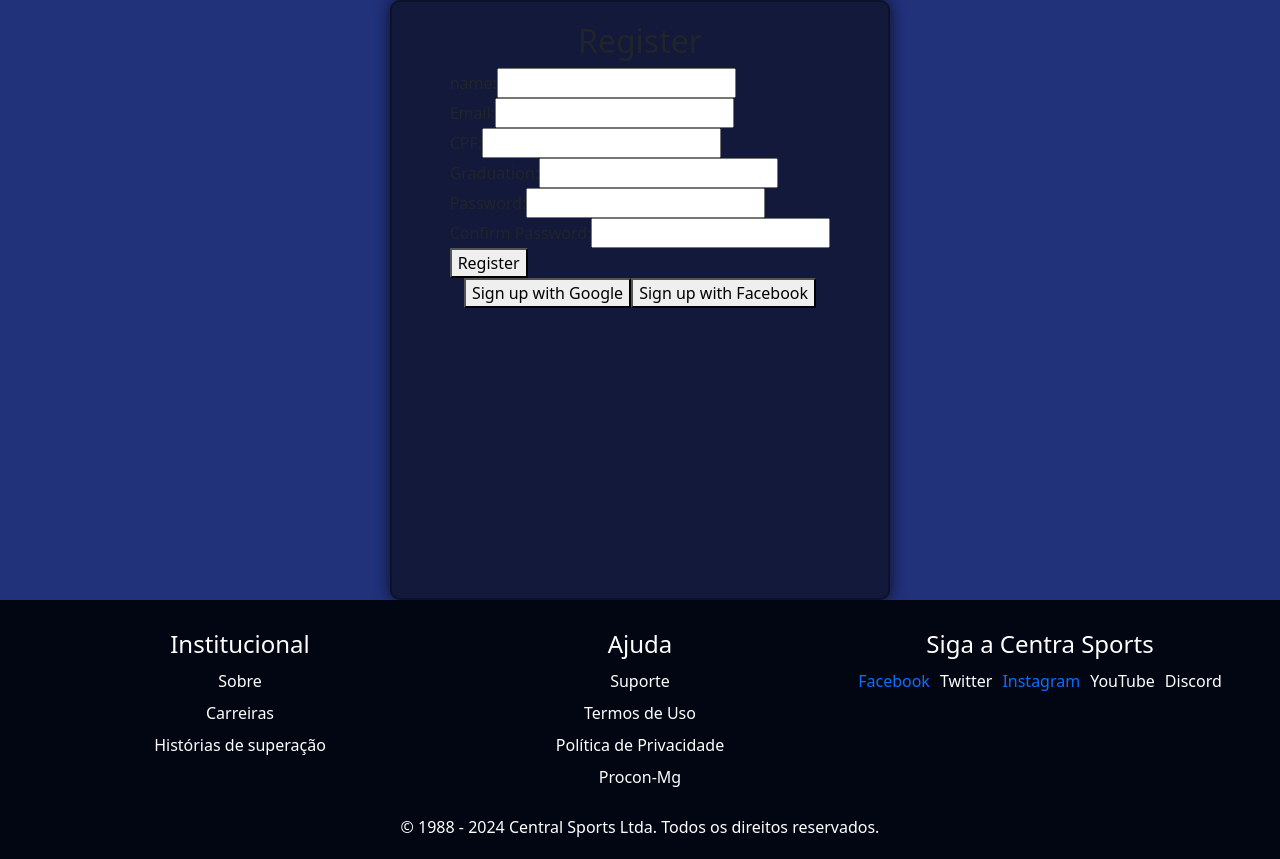
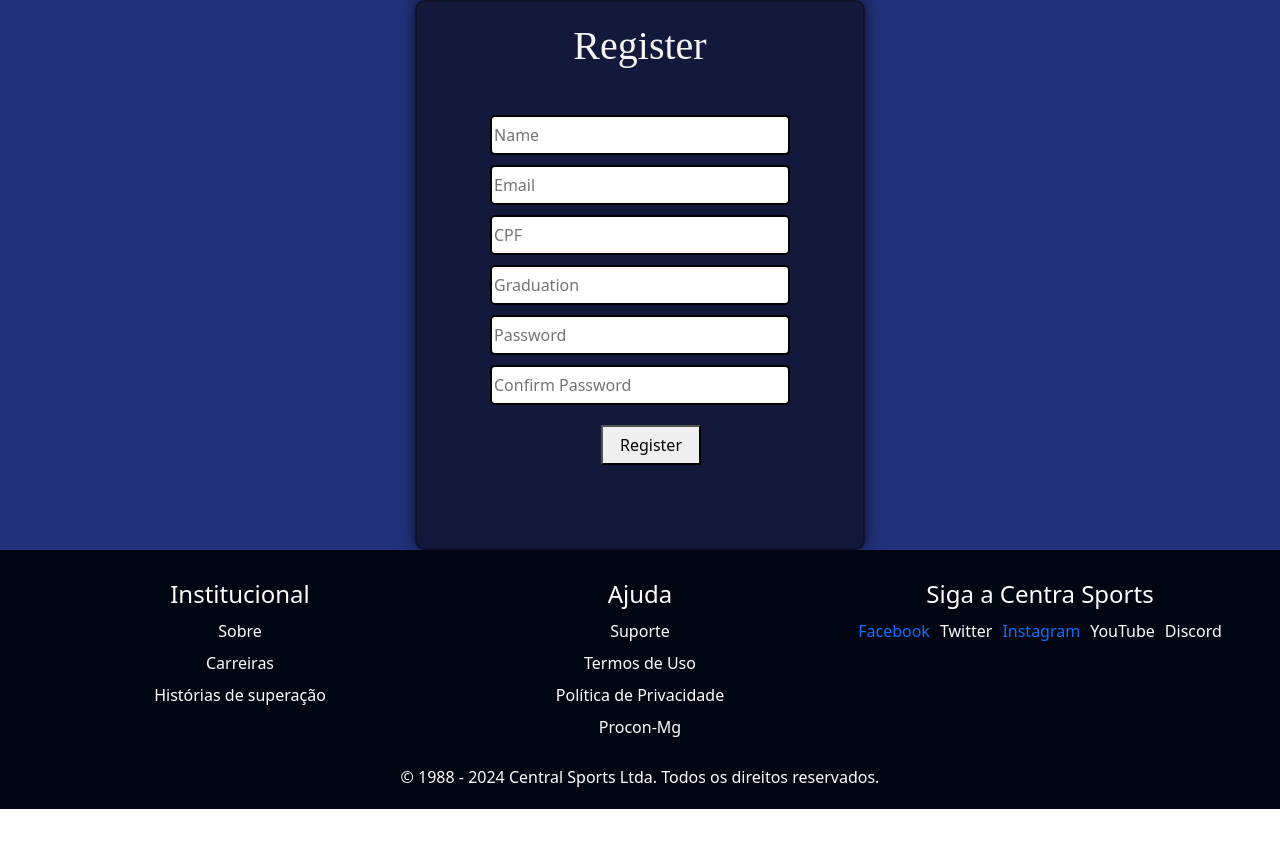
Before and after one commit to FelipeMateus4/Central-Sports, a React (Create React App) app in the folder Implementacao/front-end/: page /treinador/register in a window 1280 px wide. After the commit the page ends 809 px from the top, so only its background shows below. Built offline with nearby package versions, Linux system fonts and the light colour scheme.

Commit message:
style: register changes

```diff
--- a/Implementacao/front-end/src/Pages/Register/Register.css
+++ b/Implementacao/front-end/src/Pages/Register/Register.css
@@ -15,8 +15,8 @@
     align-items: center;
     display: flex;
     flex-direction: column;
-    width: 500px;
-    height: 600px; /* Aumenta a altura para acomodar os botões sociais */
+    width: 450px;
+    height: 550px; /* Aumenta a altura para acomodar os botões sociais */
     padding: 20px;
     background-color: rgb(19, 25, 59);
     border: 2px solid rgba(0, 0, 0, 0.3);
@@ -24,5 +24,45 @@
     box-shadow: 0 0 15px rgba(0, 0, 0, 0.7);
     backdrop-filter: blur(30px);
 }
+
+.form-group {
+    display: flex;
+    flex-direction: row;
+}
+
+.form-group input {
+    width: 300px;
+    display: flex;
+    margin-top: 10px;
+    border-radius: 5px;
+    border: 2px solid rgb(0, 0, 0);
+    height: 40px;
+}
+
+.form-group label {
+    display: flex;
+    font-size: 15px;
+    color: rgb(245, 245, 245);
+    font-family: 'Times New Roman', Times, serif;
+}
+
+.title {
+    margin-bottom: 35px;
+    display: flex;
+    font-size: 40px;
+    color: rgb(245, 245, 245);
+    font-family: 'Times New Roman', Times, serif;
+}
+
+.btn-register {
+    display: flex;
+    margin-left: 37%;
+    margin-top: 20px;
+    width: 100px;
+    height: 40px;
+    align-items: center;
+    justify-content: center;
+}
+
 .text-middle {
 }
--- a/Implementacao/front-end/src/Pages/Register/Register.js
+++ b/Implementacao/front-end/src/Pages/Register/Register.js
@@ -16,7 +16,7 @@ const RegisterTreinador = () => {
         event.preventDefault();
 
         try {
-            const response = await fetch('http://localhost:5000/auth/register', {
+            const response = await fetch('http://localhost:5000/treinador/register', {
                 method: 'POST',
                 headers: {
                     'Content-Type': 'application/json',
@@ -48,15 +48,23 @@ const RegisterTreinador = () => {
     return (
         <div className="page-section-register">
             <div className="register-container">
-                <h2>Register</h2>
+                <h2 className="title">Register</h2>
                 <form onSubmit={handleSubmit}>
                     <div className="form-group">
-                        <label htmlFor="name">name:</label>
-                        <input type="text" id="name" value={name} onChange={(e) => setName(e.target.value)} required />
+                        <label htmlFor="name"></label>
+                        <input
+                            placeholder="Name"
+                            type="text"
+                            id="name"
+                            value={name}
+                            onChange={(e) => setName(e.target.value)}
+                            required
+                        />
                     </div>
                     <div className="form-group">
-                        <label htmlFor="email">Email:</label>
+                        <label htmlFor="email"></label>
                         <input
+                            placeholder="Email"
                             type="email"
                             id="email"
                             value={email}
@@ -65,12 +73,20 @@ const RegisterTreinador = () => {
                         />
                     </div>
                     <div className="form-group">
-                        <label htmlFor="cpf">CPF:</label>
-                        <input type="text" id="cpf" value={cpf} onChange={(e) => setCpf(e.target.value)} required />
+                        <label htmlFor="cpf"></label>
+                        <input
+                            placeholder="CPF"
+                            type="text"
+                            id="cpf"
+                            value={cpf}
+                            onChange={(e) => setCpf(e.target.value)}
+                            required
+                        />
                     </div>
                     <div className="form-group">
-                        <label htmlFor="graduation">Graduation:</label>
+                        <label htmlFor="graduation"></label>
                         <input
+                            placeholder="Graduation"
                             type="text"
                             id="graduation"
                             value={graduation}
@@ -79,8 +95,9 @@ const RegisterTreinador = () => {
                         />
                     </div>
                     <div className="form-group">
-                        <label htmlFor="password">Password:</label>
+                        <label htmlFor="password"></label>
                         <input
+                            placeholder="Password"
                             type="password"
                             id="password"
                             value={password}
@@ -89,8 +106,9 @@ const RegisterTreinador = () => {
                         />
                     </div>
                     <div className="form-group">
-                        <label htmlFor="confirmPassword">Confirm Password:</label>
+                        <label htmlFor="confirmPassword"></label>
                         <input
+                            placeholder="Confirm Password"
                             type="password"
                             id="confirmPassword"
                             value={confirmPassword}
@@ -102,10 +120,6 @@ const RegisterTreinador = () => {
                         Register
                     </button>
                 </form>
-                <div className="social-buttons">
-                    <button className="btn-social">Sign up with Google</button>
-                    <button className="btn-social">Sign up with Facebook</button>
-                </div>
             </div>
         </div>
     );
```
